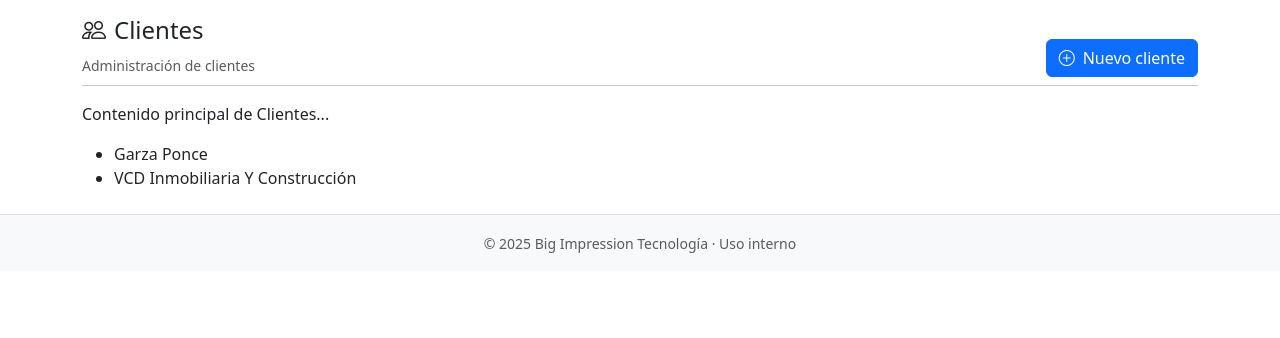
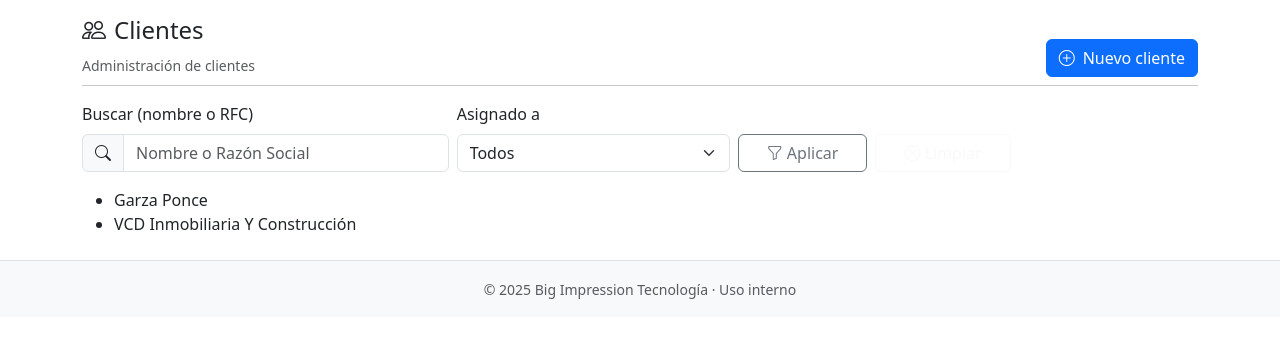
Before and after one commit to brewermawa/bitquotes, a Django app: page /customers/ in a window 1280 px wide. Shown: the part 56-394 px from the top of the page. Run offline with Django 5.2, Linux system fonts and the light colour scheme; a user stored in the database is signed in; data comes from the database, SQL or seed files in the repository; both versions use the stored data as it was after the commit.

Commit message:
Trabajando en el listado de clientes

```diff
--- a/customers/templates/customers/customer_list.html
+++ b/customers/templates/customers/customer_list.html
@@ -21,14 +21,42 @@
 {% endblock content_header %}
 
 {% block content %}
-    <p>Contenido principal de Clientes...</p>
+    <form method="get" class="row g-2 align-items-end mb-3">
+        <div class="col-12 col-md-4">
+            <label class="form-label">Buscar (nombre o RFC)</label>
+            <div class="input-group">
+                <span class="input-group-text"><i class="bi bi-search"></i></span>
+                <input type="search" class="form-control" name="q" value="{{ request.GET.q }}" placeholder="Nombre o Razón Social">
+            </div>
+        </div>
 
+        <div class="col-6 col-md-3">
+            <label class="form-label">Asignado a</label>
+            <select class="form-select" name="assigned">
+                <option value="">Todos</option>
+                {% for u in users %}
+                    <option value="{{ u.id }}"
+                        {% if request.GET.assigned == u.id|stringformat:'s' %}selected{% endif %}>
+                        {{ u.get_full_name|default:u.username }}
+                    </option>
+                {% endfor %}
+            </select>
+        </div>
+
+        <div class="col-12 col-md-3 d-flex gap-2">
+            <button type="submit" class="btn btn-outline-secondary flex-grow-1">
+                <i class="bi bi-funnel"></i> Aplicar
+            </button>
+            <a href="{% url 'customers:customer_list' %}" class="btn btn-outline-light flex-grow-1">
+                <i class="bi bi-x-circle"></i> Limpiar
+            </a>
+        </div>
+    </form>
     <ul>
         {% for customer in customers %}
-            <li>
-                {{ customer }}
-            </li>
+            <li>{{ customer }}</li>
+        {% empty %}
+            No hay clientes asignados
         {% endfor %}
     </ul>
-
 {% endblock %}
--- a/customers/views.py
+++ b/customers/views.py
@@ -2,6 +2,7 @@ from django.views.generic import ListView
 from django.contrib.auth.mixins import LoginRequiredMixin
 
 from .models import Customer
+from users.models import CustomUser
 
 
 class ClientListView(LoginRequiredMixin, ListView):
@@ -10,3 +11,26 @@ class ClientListView(LoginRequiredMixin, ListView):
     context_object_name = "customers"
     ordering = ["name"]
     paginate_by = 10
+
+    def get_queryset(self):
+        #TODO: Búsqueda por RFC
+        queryset = super().get_queryset().select_related("assigned_to")
+        q = self.request.GET.get("q")
+        assigned = self.request.GET.get("assigned")
+
+
+        if (not q and not assigned) or not assigned.isdigit():
+            return queryset
+
+        if q and not assigned:
+            return queryset.filter(name__icontains=q.strip())
+
+        if not q and (assigned):
+            return queryset.filter(assigned_to_id=assigned)
+
+        return queryset.filter(name__icontains=q.strip()).filter(assigned_to_id=assigned)
+
+    def get_context_data(self, **kwargs):
+        context = super().get_context_data(**kwargs)
+        context["users"] = CustomUser.objects.filter(is_active=True)
+        return context
```
Also changed, not shown: db.sqlite3.
